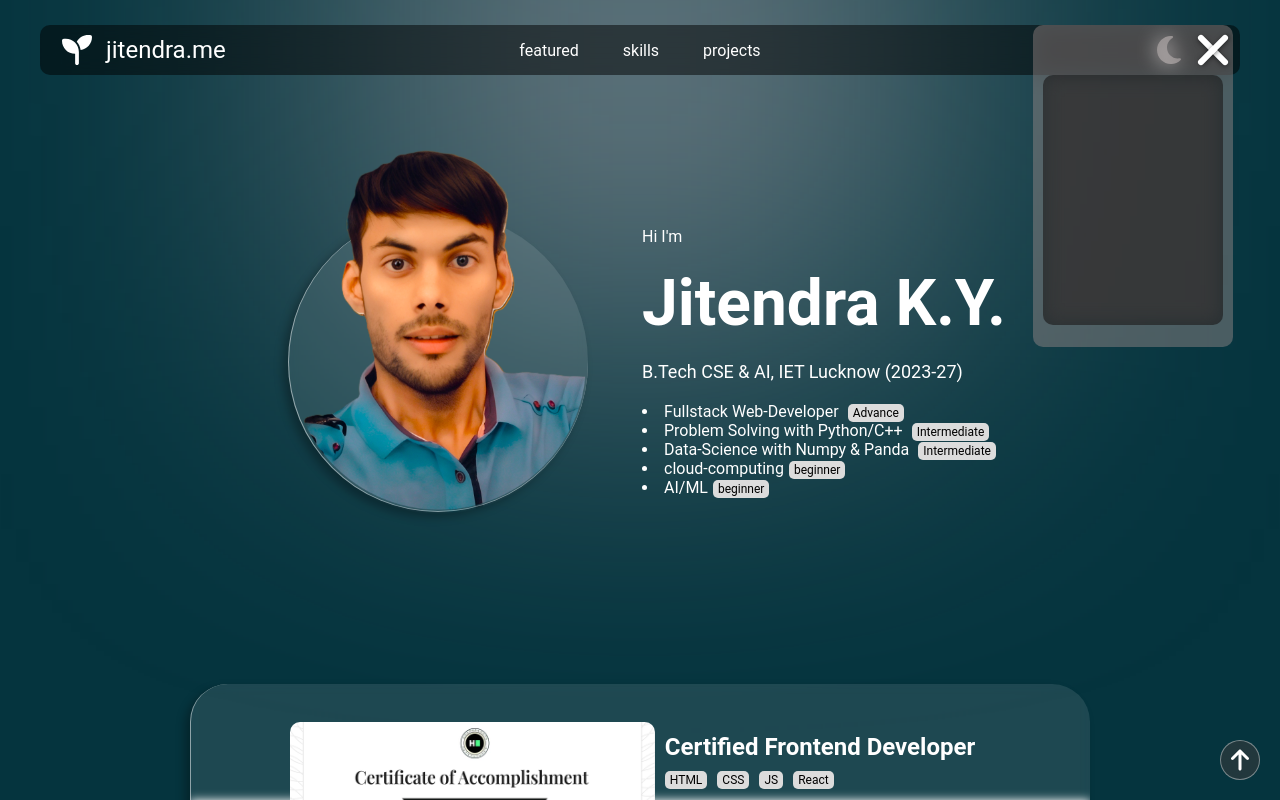
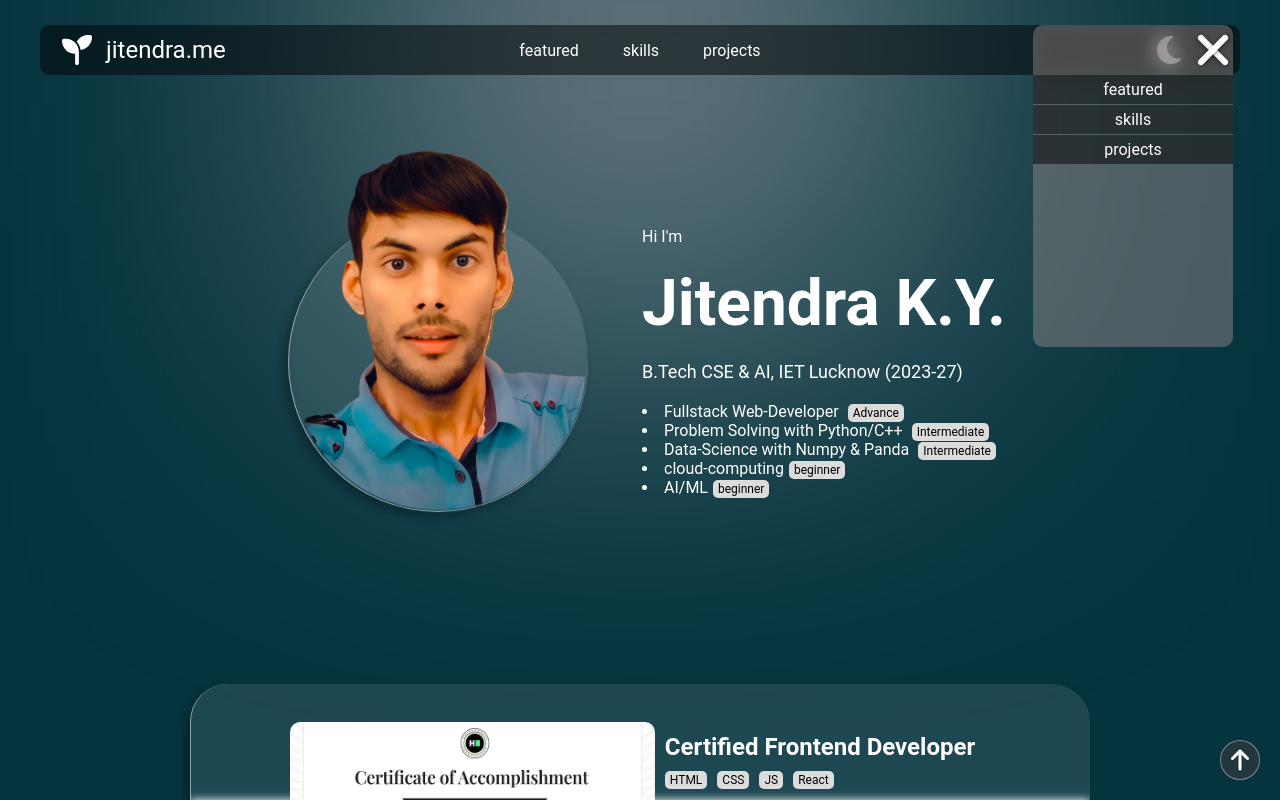
Before and after one commit to jitendra-ky/facetick, a React (Create React App) app: page / in a window 1280 px wide. Both pictures are taken after a click on the element 1213 px from the left and 50 px from the top of the page. Shown: the top 800 px of the page. Built offline with nearby package versions, Linux system fonts and the light colour scheme.

Commit message:
sidebar content added

```diff
--- a/src/components/Header.css
+++ b/src/components/Header.css
@@ -17,7 +17,7 @@ header {
     z-index:2;
 }
 
-.App-header .container {
+.App-header>.container {
     height: 50px;
     max-width: 1200px;
     flex-grow: 1;
@@ -190,6 +190,21 @@ header {
     width: 90%;
     height: 250px;
     /* border: thin solid black; */
+    display: flex;
+    flex-direction: column;
+    /* align-items: flex-start; */
+    width: 100%;
+    justify-content: flex-start;
+    text-align: center;
+}
+.sidebar .container div {
+    padding: 5px;
+    background: rgba(0, 0, 0, 0.5);
+    margin-bottom: 1px;
+}
+.sidebar .container div:hover {
+    background: rgba(0, 0, 0, 0.6);
+    cursor: pointer;
 }
 
 
--- a/src/components/Header.jsx
+++ b/src/components/Header.jsx
@@ -44,7 +44,11 @@ function Header({ scrollIntoView, onToggleDarkMode, isDarkMode }) {
                     <div className={menuClassDown}></div>
                 </div>
                 <div className={sidebarClass}>
-                    <div className="container"></div>
+                    <div className="container">
+                        <div className="one" onClick={() => scrollIntoView('featured')}>featured</div>
+                        <div className="two" onClick={() => scrollIntoView('skills')}>skills</div>
+                        <div className="two" onClick={() => scrollIntoView('projects')}>projects</div>
+                    </div>
                 </div>
             </div>
         </header>
```
